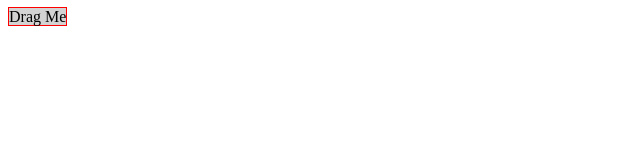
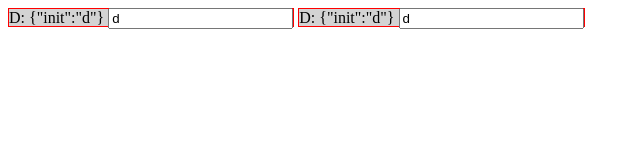
Before and after one commit to esuzev/angularjs-test1, a plain HTML site: page index.html in a window 1280 px wide. Shown: the whole page, without its empty margins (0-640 px from the left). Drawn offline with nearby package versions, Linux system fonts and the light colour scheme.

Commit message:
directive test

```diff
--- a/index.html
+++ b/index.html
@@ -12,7 +12,19 @@
 angular.module('dragModule', [])
   .directive('myDraggable', ['$document', function($document) {
     return {
+   	  restrict: 'E',
+	  scope: {
+        data: '=info'
+      },
+	  controller: ['$scope', function MyTabsController($scope) {
+		var data = $scope.data = {init:
+		'd'};
+	  }],
+	  template: function(){
+		return "D: {{data}}	<input type=\"text\" data-ng-model=\"data.init\" />";
+	  },
       link: function(scope, element, attr) {
+	  console.log(element);
         var startX = 0, startY = 0, x = 0, y = 0;
 
         element.css({
@@ -22,9 +34,14 @@ angular.module('dragModule', [])
          cursor: 'pointer'
         });
 
+		element.find('input').on('change',function(event){
+			console.log('change',event);
+			scope.test = 'change' + event.target.value
+		});
+
         element.on('mousedown', function(event) {
           // Prevent default dragging of selected content
-          event.preventDefault();
+          //event.preventDefault();
           startX = event.pageX - x;
           startY = event.pageY - y;
           $document.on('mousemove', mousemove);
@@ -55,7 +72,16 @@ angular.module('dragModule', [])
 
 </head>
 <body ng-app="dragModule">
-  <span my-draggable>Drag Me</span>
+  <my-draggable info="v1">Drag Me {{data}}
+	<input type="text"
+		data-ng-model="data"
+	/>
+  </my-draggable>
+  <my-draggable info="v2">Drag Me {{data}}
+	<input type="text"
+		data-ng-model="data"
+	/>
+  </my-draggable>
 </body>
 </html>
 
```
